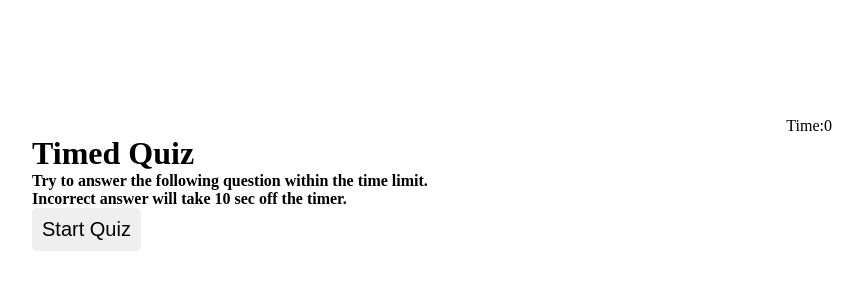
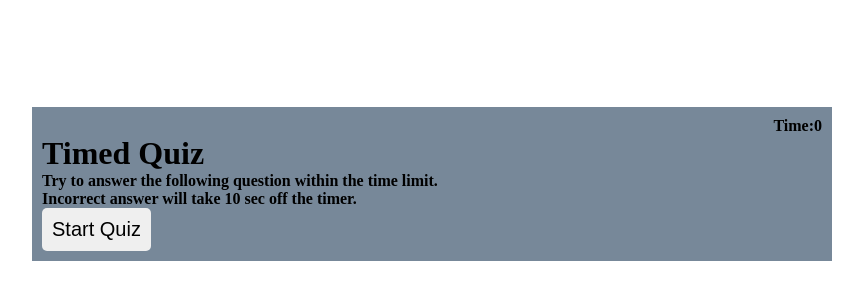
Before and after one commit to dimas082711/timed-quiz, a plain HTML site: page index.html in a window 1280 px wide. Shown: the part 216-516 px from the top of the page, without its empty margins (208-1071 px from the left). Drawn offline with Linux system fonts and the light colour scheme.

Commit message:
restyle some css

```diff
--- a/assets/css/style.css
+++ b/assets/css/style.css
@@ -18,11 +18,15 @@ body{
 .container {
     width: 800px;
     max-width: 80%;
+    background-color: lightslategray;
+    padding: 10px;
 }
 .timer {
     display: flex;
     justify-content: right;
+  font-weight: 900;
 }
+
 .btn {
     font-size: 25px;
     font-weight: 500;
@@ -53,7 +57,6 @@ body{
     background-color: red;
 }
 
-
 .hide {
     display: none;
 }
```
